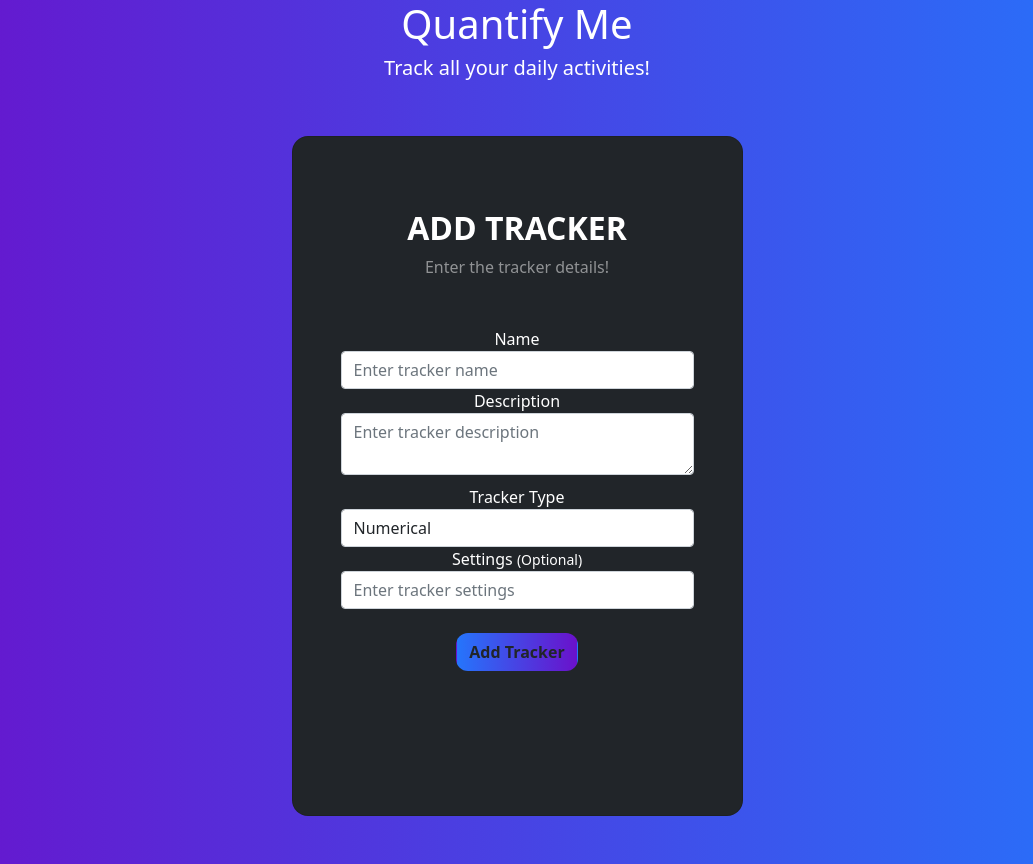
After one commit to Dominastorm/QuantifyMe, a Flask app: page /add-tracker in a window 1280 px wide. The commit adds this page. Shown: the whole page, without its empty margins (123-1156 px from the left). Run offline with Flask 2, Linux system fonts and the light colour scheme; some libraries are stand-ins or nearby versions.

Commit message:
created basic pages

```diff
--- a/app/controllers.py
+++ b/app/controllers.py
@@ -6,3 +6,15 @@ from flask import current_app as app
 @app.route('/', methods=['GET'])
 def index():
     return render_template('index.html')
+
+@app.route('/home', methods=['GET'])
+def dashboard():
+    return render_template('dashboard.html')
+
+@app.route('/journal', methods=['GET'])
+def journal():
+    return render_template('journal.html')
+
+@app.route('/add-tracker', methods=['GET'])
+def add_tracker():
+    return render_template('add_tracker.html')
--- /dev/null
+++ b/templates/add_tracker.html
@@ -0,0 +1,101 @@
+<!DOCTYPE html>
+<html lang="en">
+  <head>
+    <meta charset="UTF-8" />
+    <meta http-equiv="X-UA-Compatible" content="IE=edge" />
+    <meta name="viewport" content="width=device-width, initial-scale=1.0" />
+    <link rel="stylesheet" href="static/bootstrap/css/bootstrap.min.css" />
+    <script src="https://code.jquery.com/jquery-3.5.9.min.js"></script>
+    <script src="static/bootstrap/js/bootstrap.min.js"></script>
+
+    <link rel="stylesheet" href="static/style.css" />
+
+    <title>Quantify Me</title>
+  </head>
+  <body class="gradient-custom">
+    <div class="text-center text-white">
+      <h1>Quantify Me</h1>
+      <h5>Track all your daily activities!</h5>
+    </div>
+    <section class="vh-75 gradient-custom">
+      <div class="container py-5 h-100">
+        <div class="row d-flex justify-content-center align-items-center h-100">
+          <div class="col-12 col-md-8 col-lg-6 col-xl-5">
+            <div class="card bg-dark text-white" style="border-radius: 1rem">
+              <div class="card-body p-5 text-center">
+                <div class="mb-md-5 mt-md-4 pb-5">
+                  <h2 class="fw-bold mb-2 text-uppercase">Add Tracker</h2>
+                  <p class="text-white-50 mb-5">Enter the tracker details!</p>
+
+                  <form>
+                    <label for="name">Name</label>
+                    <input
+                      type="text"
+                      class="form-control"
+                      id="name"
+                      name="name"
+                      placeholder="Enter tracker name"
+                      maxlength="30"
+                      required
+                    />
+                    <label for="description">Description</label>
+                    <textarea
+                      class="form-control"
+                      id="description"
+                      name="description"
+                      placeholder="Enter tracker description"
+                      maxlength="200"
+                      required
+                    ></textarea>
+
+                    <label style="padding-top: 10px" for="type"
+                      >Tracker Type</label
+                    >
+                    <select
+                      id="type"
+                      class="form-control"
+                      name="type"
+                      required
+                    >
+                      <option value="Numerical">Numerical</option>
+                      <option value="Multiple Choice">Multiple Choice</option>
+                      <option value="Time Duration">Time Duration</option>
+                      <option value="Boolean">Boolean</option>
+                    </select>
+
+                    <label for="settings"
+                      >Settings <small>(Optional)</small></label
+                    >
+                    <input
+                      type="text"
+                      class="form-control"
+                      id="settings"
+                      name="settings"
+                      placeholder="Enter tracker settings"
+                      maxlength="80"
+                    />
+
+                    <br />
+                    <button
+                      type="submit"
+                      class="btn"
+                      style="
+                        border-radius: 12px;
+                        background: -webkit-linear-gradient(
+                          right,rgba(106, 17, 203, 1), rgba(37, 117, 252, 1)
+
+                        );
+                      "
+                    >
+                      <b>Add Tracker</b>
+                    </button>
+                  </form>
+                </div>
+              </div>
+            </div>
+          </div>
+        </div>
+      </div>
+    </section>
+  </body>
+</html>
--- a/templates/index.html
+++ b/templates/index.html
@@ -28,6 +28,7 @@
                   <p class="text-white-50 mb-5">
                     Please enter your login and password!
                   </p>
+
                   <form>
                     <div
                       class="input-group mb-3 d-flex justify-content-center text-center mt-4 pt-1"
@@ -71,8 +72,9 @@
                       class="btn btn-outline-light btn-lg px-5"
                       type="submit"
                     >
-                      Login
+                    <a href="/home">Login</a>
                     </button>
+
                   </form>
                 </div>
 
```
Also changed, not shown: templates/dashboard.html (added, +87 -0 lines), templates/journal.html (added, +79 -0 lines), db/appdb.sqlite3, templates/profile.html (added), 1 other file.
